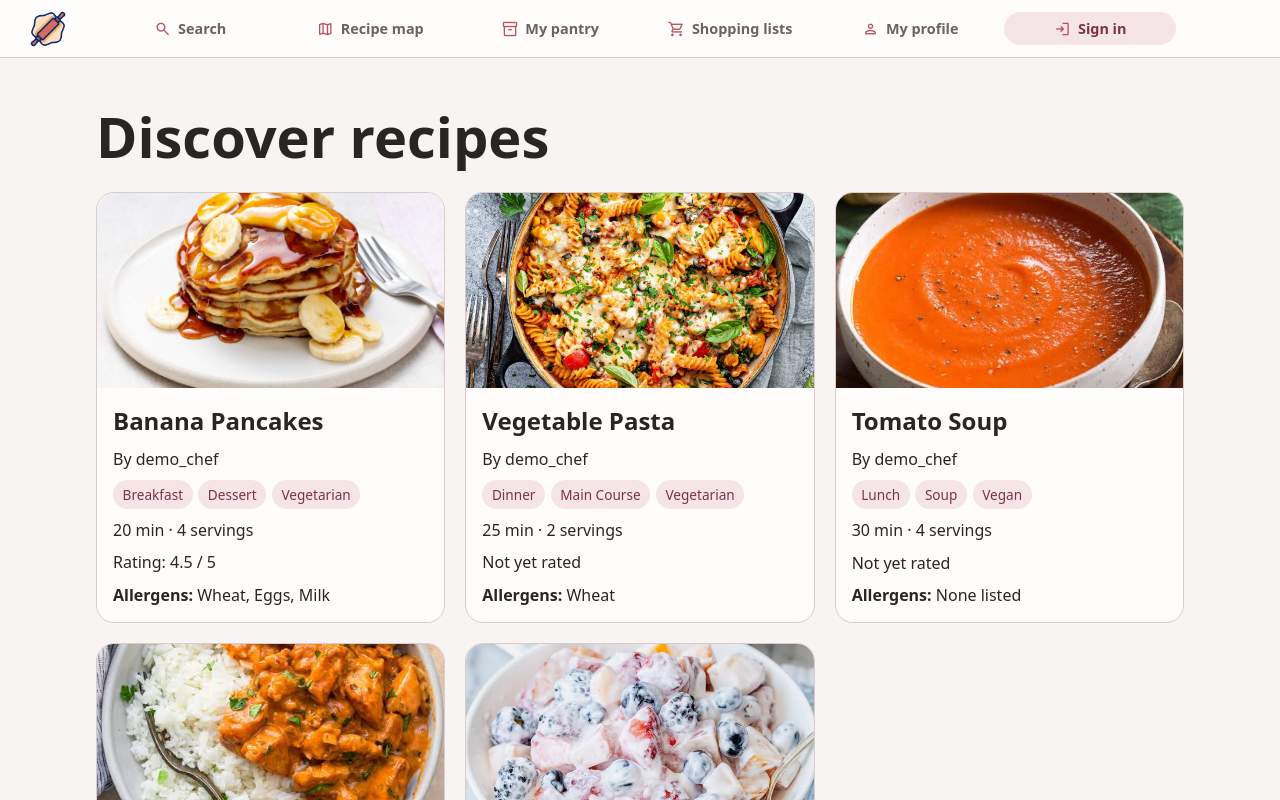
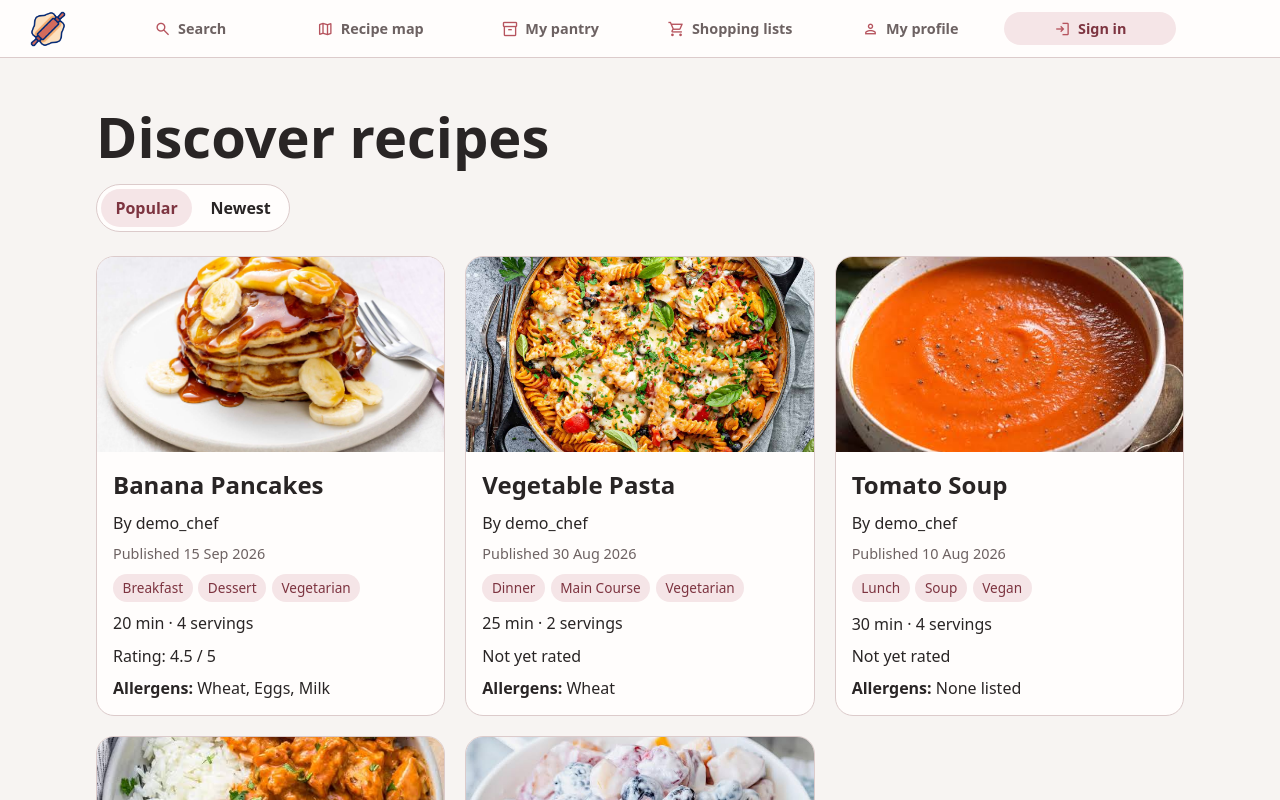
Before and after one commit to vladimircajka5/web-recipe-app, an Angular app in the folder frontend/: page / in a window 1280 px wide. Shown: the top 800 px of the page. Built offline with nearby package versions, Linux system fonts and the light colour scheme.

Commit message:
feat: add recipe feed selector and newest ordering

```diff
--- a/frontend/src/app/home/home.css
+++ b/frontend/src/app/home/home.css
@@ -10,3 +10,29 @@ h1 {
   gap: 1.25rem;
   margin-top: 1.5rem;
 }
+
+.feed-selector {
+  display: inline-flex;
+  gap: 0.25rem;
+  margin-top: 1rem;
+  padding: 0.25rem;
+  border: 1px solid var(--color-border);
+  border-radius: 999px;
+  background: var(--color-surface);
+}
+
+.feed-selector button {
+  padding: 0.5rem 0.9rem;
+  border: 0;
+  border-radius: 999px;
+  background: transparent;
+  color: var(--color-text);
+  font: inherit;
+  font-weight: 600;
+  cursor: pointer;
+}
+
+.feed-selector button[aria-pressed='true'] {
+  background: #f5e5e7;
+  color: #7d3440;
+}
--- a/frontend/src/app/home/home.html
+++ b/frontend/src/app/home/home.html
@@ -1,6 +1,16 @@
 <h1>Discover recipes</h1>
+
+<div class="feed-selector" role="group" aria-label="Recipe feed">
+  <button type="button" [attr.aria-pressed]="feed() === 'popular'" (click)="feed.set('popular')">
+    Popular
+  </button>
+  <button type="button" [attr.aria-pressed]="feed() === 'newest'" (click)="feed.set('newest')">
+    Newest
+  </button>
+</div>
+
 <section class="recipe-grid" aria-label="Recipes">
-  @for (recipe of recipes; track recipe.id) {
-    <app-recipe-card [recipe]="recipe" />
+  @for (recipe of recipes(); track recipe.id) {
+    <app-recipe-card [recipe]="recipe" [publishedAt]="recipe.creationDate"/>
   }
 </section>
--- a/frontend/src/app/home/home.ts
+++ b/frontend/src/app/home/home.ts
@@ -1,4 +1,4 @@
-import { Component, inject } from '@angular/core';
+import { Component, computed, inject, signal } from '@angular/core';
 import { RecipeService } from '../recipes/recipe.service';
 import { RecipeCard } from '../shared/recipe-card/recipe-card';
 
@@ -9,5 +9,17 @@ import { RecipeCard } from '../shared/recipe-card/recipe-card';
   templateUrl: './home.html',
 })
 export class Home {
-  protected readonly recipes = inject(RecipeService).recipes;
+  private readonly sampleRecipes = inject(RecipeService).recipes;
+
+  protected readonly feed = signal<'popular' | 'newest'>('popular');
+
+  protected readonly recipes = computed(() => {
+    if (this.feed() === 'newest') {
+      return [...this.sampleRecipes].sort((first, second) =>
+        second.creationDate.localeCompare(first.creationDate),
+      );
+    }
+
+    return this.sampleRecipes;
+  });
 }
--- a/frontend/src/app/recipes/recipe.model.ts
+++ b/frontend/src/app/recipes/recipe.model.ts
@@ -13,6 +13,7 @@ export interface RecipeCardData {
 }
 
 export interface RecipeDetailData extends RecipeCardData {
+  creationDate: string;
   description: string;
   ingredients: readonly string[];
   steps: readonly string[];
--- a/frontend/src/app/recipes/recipe.service.ts
+++ b/frontend/src/app/recipes/recipe.service.ts
@@ -16,6 +16,7 @@ export class RecipeService {
       preparationTimeMinutes: 20,
       mainPhotoUrl: 'recipe_photos/banana_pancakes.jpg',
       averageRating: 4.5,
+      creationDate: '2026-09-15T12:00:00',
       description: 'Homemade pancakes with bananas',
       ingredients: ['2 ripe bananas', '2 eggs', '150 g wheat flour', '200 ml milk'],
       steps: [
@@ -36,6 +37,7 @@ export class RecipeService {
       preparationTimeMinutes: 25,
       mainPhotoUrl: 'recipe_photos/vegetable_pasta.jpg',
       averageRating: null,
+      creationDate: '2026-08-30T12:00:00',
       description: 'Pasta with fresh vegetables',
       ingredients: ['200 g pasta', '1 zucchini', '1 bell pepper', '1 tbsp olive oil'],
       steps: [
@@ -56,6 +58,7 @@ export class RecipeService {
       preparationTimeMinutes: 30,
       mainPhotoUrl: 'recipe_photos/tomato_soup.jpg',
       averageRating: null,
+      creationDate: '2026-08-10T12:00:00',
       description: 'Simple homemade tomato soup',
       ingredients: ['800 g canned tomatoes', '1 onion', '500 ml vegetable stock'],
       steps: [
@@ -76,6 +79,7 @@ export class RecipeService {
       preparationTimeMinutes: 45,
       mainPhotoUrl: 'recipe_photos/chicken_rice.jpg',
       averageRating: null,
+      creationDate: '2026-07-25T12:00:00',
       description: 'Chicken served with cooked rice',
       ingredients: ['300 g cooked chicken', '200 g rice', '1 tbsp olive oil'],
       steps: [
@@ -96,6 +100,7 @@ export class RecipeService {
       preparationTimeMinutes: 10,
       mainPhotoUrl: 'recipe_photos/fruit_salad.jpg',
       averageRating: null,
+      creationDate: '2026-09-04T12:00:00',
       description: 'Fresh mixed seasonal fruits',
       ingredients: ['2 apples', '1 banana', '150 g grapes', '1 tbsp lemon juice'],
       steps: [
--- a/frontend/src/app/shared/recipe-card/recipe-card.css
+++ b/frontend/src/app/shared/recipe-card/recipe-card.css
@@ -77,3 +77,8 @@
     transform: translateY(-3px);
   }
 }
+
+.recipe-published {
+  color: #6d6262;
+  font-size: 0.9rem;
+}
--- a/frontend/src/app/shared/recipe-card/recipe-card.html
+++ b/frontend/src/app/shared/recipe-card/recipe-card.html
@@ -11,6 +11,12 @@
     <div class="recipe-content">
         <h2>{{ item.name }}</h2>
         <p>By {{ item.authorName }}</p>
+
+        @if (publishedAt(); as date) {
+            <p class="recipe-published">
+                Published <time [attr.datetime]="date">{{ date | date: 'd MMM y' }}</time>
+            </p>
+        }
 
         <ul class="recipe-tags" aria-label="Recipe categories">
         <li>{{ item.mealType }}</li>
--- a/frontend/src/app/shared/recipe-card/recipe-card.ts
+++ b/frontend/src/app/shared/recipe-card/recipe-card.ts
@@ -1,13 +1,15 @@
 import { Component, input } from '@angular/core';
 import { RouterLink } from '@angular/router';
 import { RecipeCardData } from '../../recipes/recipe.model';
+import { DatePipe } from '@angular/common';
 
 @Component({
   selector: 'app-recipe-card',
-  imports: [RouterLink],
+  imports: [DatePipe, RouterLink],
   templateUrl: './recipe-card.html',
   styleUrl: './recipe-card.css',
 })
 export class RecipeCard {
   readonly recipe = input.required<RecipeCardData>();
+  readonly publishedAt = input<string | null>(null);
 }
```
